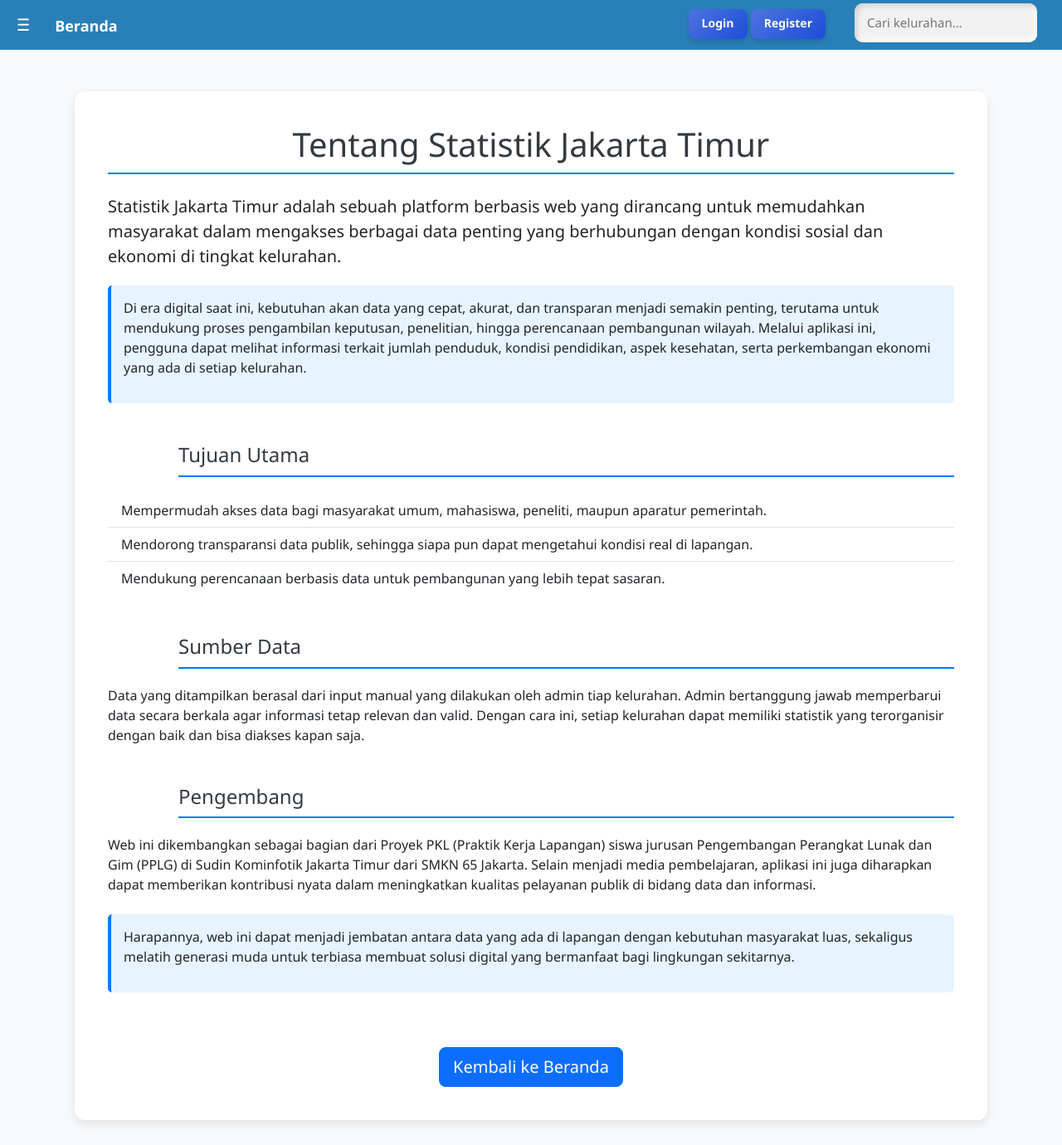
After one commit to mimii03/statistik-jaktim, a PHP site: page /tentang.php in a window 1280 px wide. The commit adds this page. Shown: the whole page at 83% size. Run offline with PHP 8.4, Linux system fonts and the light colour scheme.

Commit message:
ksndvsnvwnefiw

```diff
--- a/style.css
+++ b/style.css
@@ -324,7 +324,6 @@ p.error {
   gap: 10px;
   align-items: center;
   flex-wrap: nowrap;
-  margin-bottom: 10px;
 }
 
 .auth-buttons a {
--- /dev/null
+++ b/tentang.php
@@ -0,0 +1,170 @@
+<?php
+session_start();
+?>
+<!DOCTYPE html>
+<html lang="id">
+<head>
+  <meta charset="UTF-8">
+  <meta name="viewport" content="width=device-width, initial-scale=1.0">
+  <title>Tentang</title>
+  <link rel="stylesheet" href="https://cdn.jsdelivr.net/npm/bootstrap@5.3.0/dist/css/bootstrap.min.css">
+  <link rel="stylesheet" href="style.css" />
+  <style>
+    body {
+      background-color: #f8f9fa;
+      font-family: 'Segoe UI', Tahoma, Geneva, Verdana, sans-serif;
+    }
+    .content-box {
+     background: #fff;
+     border-radius: 12px;
+     padding: 40px;
+     box-shadow: 0 4px 12px rgba(0,0,0,0.1);
+    margin: 30px auto;
+    width: 100%;
+     max-width: 1100px;
+    }
+    .section-title {
+      color: #343a40;
+      border-bottom: 2px solid #007bff;
+      padding-bottom: 10px;
+      margin-bottom: 20px;
+    }
+    .highlight {
+      background-color: #e7f3ff;
+      padding: 15px;
+      border-left: 4px solid #007bff;
+      border-radius: 5px;
+      margin: 20px 0;
+    }
+  </style>
+</head>
+<body>
+
+  <div class="sidebar hidden" id="sidebar">
+    <a href="tentang.php"> Tentang </a>
+    <a href="kependudukan.php"> Panduan </a>
+  </div>
+
+  <div class="navbar">
+    <span class="toggle-btn" onclick="toggleSidebar()">☰</span>
+    <a href="index.php" class="beranda-link">Beranda</a>
+
+    <div class="right-section">
+      <div class="auth-buttons" style="margin-bottom: 15px;">
+        <?php if(isset($_SESSION['username'])): ?>
+          <div class="user-menu">
+            <button class="user-btn" onclick="toggleDropdown()">
+              <?php echo htmlspecialchars($_SESSION['username']); ?> ⬇
+            </button>
+            <div id="userDropdown" class="user-dropdown">
+              <a href="logout.php" class="logout-btn">Logout</a>
+            </div>
+          </div>
+        <?php else: ?>
+          <div class="guest-menu">
+            <a href="login.php" class="btn-login">Login</a>
+            <a href="register.php" class="btn-register">Register</a>
+          </div>
+        <?php endif; ?>
+      </div>
+
+      <div class="dropdown">
+        <input type="text" class="search-input" id="searchKel" onkeyup="filterKelurahan()" placeholder="Cari kelurahan...">
+        <div class="dropdown-content" id="kelurahanList">
+          <?php
+          $listKelurahan = include 'kelurahan.php';
+          if (is_array($listKelurahan)) {
+            foreach ($listKelurahan as $nama) {
+              echo "<a href='data.php?kelurahan=" . urlencode($nama) . "'>"
+                 . htmlspecialchars($nama) . "</a>";
+            }
+          } else {
+            echo "<p style='color:red;'>⚠️ Gagal load daftar kelurahan</p>";
+          }
+          ?>
+        </div>
+      </div>
+    </div>
+  </div>
+
+<div class="container-fluid d-flex justify-content-center">
+  <div class="content-box">
+      <h1 class="mb-4 section-title">Tentang Statistik Jakarta Timur</h1>
+
+      <p class="lead">
+        Statistik Jakarta Timur adalah sebuah platform berbasis web yang dirancang untuk memudahkan masyarakat dalam mengakses berbagai data penting yang berhubungan dengan kondisi sosial dan ekonomi di tingkat kelurahan.
+      </p>
+
+      <div class="highlight">
+        <p>
+          Di era digital saat ini, kebutuhan akan data yang cepat, akurat, dan transparan menjadi semakin penting, terutama untuk mendukung proses pengambilan keputusan, penelitian, hingga perencanaan pembangunan wilayah. Melalui aplikasi ini, pengguna dapat melihat informasi terkait jumlah penduduk, kondisi pendidikan, aspek kesehatan, serta perkembangan ekonomi yang ada di setiap kelurahan.
+        </p>
+      </div>
+
+      <h4 class="mt-5 section-title">Tujuan Utama</h4>
+      <ul class="list-group list-group-flush">
+        <li class="list-group-item">Mempermudah akses data bagi masyarakat umum, mahasiswa, peneliti, maupun aparatur pemerintah.</li>
+        <li class="list-group-item">Mendorong transparansi data publik, sehingga siapa pun dapat mengetahui kondisi real di lapangan.</li>
+        <li class="list-group-item">Mendukung perencanaan berbasis data untuk pembangunan yang lebih tepat sasaran.</li>
+      </ul>
+
+      <h4 class="mt-5 section-title">Sumber Data</h4>
+      <p>
+        Data yang ditampilkan berasal dari input manual yang dilakukan oleh admin tiap kelurahan. Admin bertanggung jawab memperbarui data secara berkala agar informasi tetap relevan dan valid. Dengan cara ini, setiap kelurahan dapat memiliki statistik yang terorganisir dengan baik dan bisa diakses kapan saja.
+      </p>
+
+      <h4 class="mt-5 section-title">Pengembang</h4>
+      <p>
+        Web ini dikembangkan sebagai bagian dari Proyek PKL (Praktik Kerja Lapangan) siswa jurusan Pengembangan Perangkat Lunak dan Gim (PPLG) di Sudin Kominfotik Jakarta Timur dari SMKN 65 Jakarta. Selain menjadi media pembelajaran, aplikasi ini juga diharapkan dapat memberikan kontribusi nyata dalam meningkatkan kualitas pelayanan publik di bidang data dan informasi.
+      </p>
+
+      <div class="highlight mt-4">
+        <p>
+          Harapannya, web ini dapat menjadi jembatan antara data yang ada di lapangan dengan kebutuhan masyarakat luas, sekaligus melatih generasi muda untuk terbiasa membuat solusi digital yang bermanfaat bagi lingkungan sekitarnya.
+        </p>
+      </div>
+
+      <div class="text-center mt-5">
+        <a href="index.php" class="btn btn-primary btn-lg">Kembali ke Beranda</a>
+      </div>
+    </div>
+  </div>
+
+  <script src="https://cdn.jsdelivr.net/npm/bootstrap@5.3.0/dist/js/bootstrap.bundle.min.js"></script>
+  <script>
+    function toggleSidebar() {
+      const sidebar = document.getElementById('sidebar');
+      sidebar.classList.toggle('hidden');
+    }
+
+    function toggleDropdown() {
+      const dropdown = document.getElementById('userDropdown');
+      dropdown.style.display = dropdown.style.display === 'block' ? 'none' : 'block';
+    }
+
+    function filterKelurahan() {
+      const input = document.getElementById('searchKel');
+      const filter = input.value.toLowerCase();
+      const list = document.getElementById('kelurahanList');
+      const items = list.getElementsByTagName('a');
+
+      for (let i = 0; i < items.length; i++) {
+        const txtValue = items[i].textContent || items[i].innerText;
+        if (txtValue.toLowerCase().indexOf(filter) > -1) {
+          items[i].style.display = '';
+        } else {
+          items[i].style.display = 'none';
+        }
+      }
+    }
+
+    document.addEventListener('click', function(event) {
+      const dropdown = document.getElementById('userDropdown');
+      const userMenu = document.querySelector('.user-menu');
+      if (userMenu && !userMenu.contains(event.target)) {
+        dropdown.style.display = 'none';
+      }
+    });
+  </script>
+</body>
+</html>
```
Also changed, not shown: data.php (+4 -7 lines), ekonomi.php (+3 -6 lines), index.php (+3 -6 lines), kependudukan.php (+5 -8 lines), kesehatan.php (+3 -6 lines), pendidikan.php (+3 -6 lines), tambahdata.php (+5 -9 lines).
